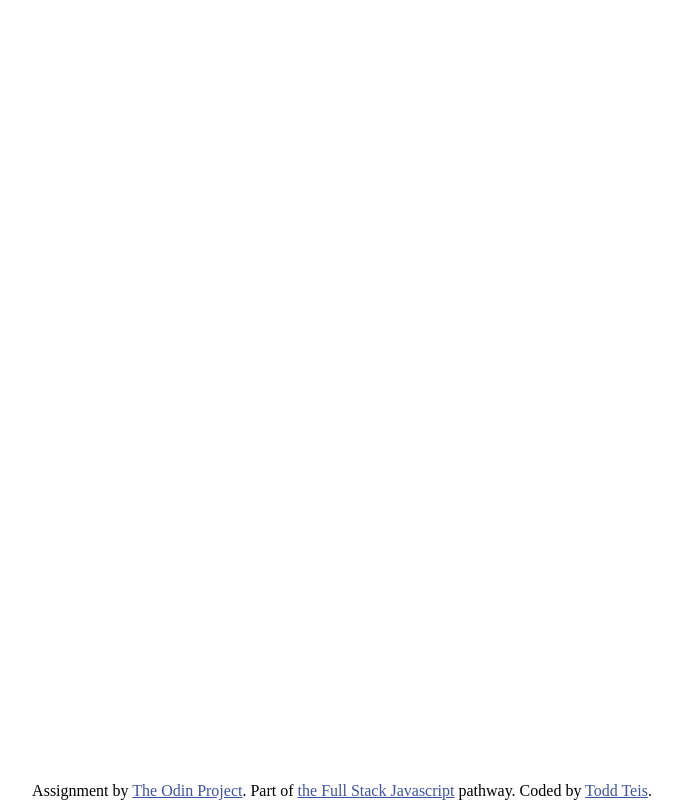
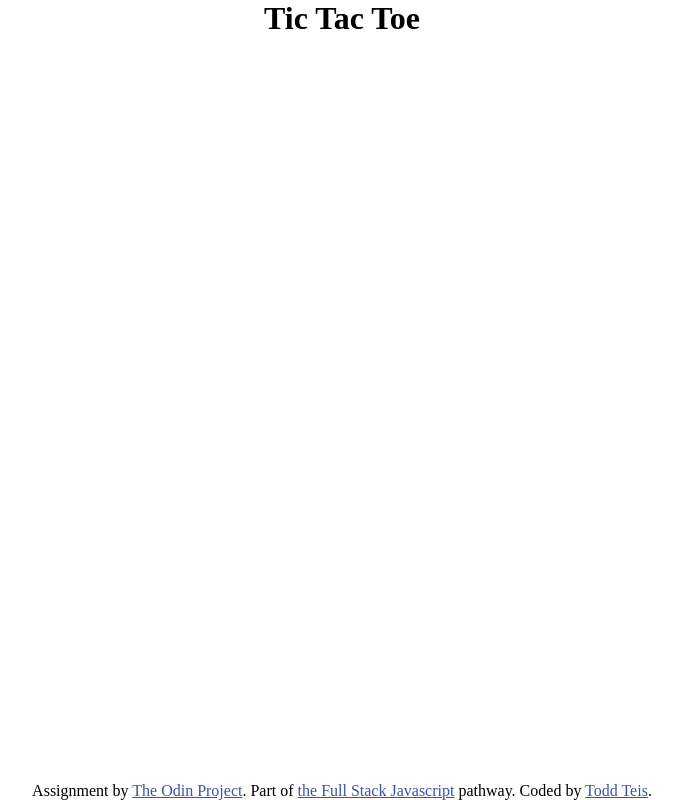
Before and after one commit to toddteis/Tic-Tac-Toe, a plain HTML site: page index.html in a window 1280 px wide. Shown: the whole page, without its empty margins (298-980 px from the left). Drawn offline with Linux system fonts and the light colour scheme.

Commit message:
Added heading & centered horizonally.

```diff
--- a/index.html
+++ b/index.html
@@ -10,6 +10,12 @@
 </head>
 
 <body>
+    <main>
+        <h1>Tic Tac Toe</h1>
+        <section class="">
+
+        </section>
+    </main>
 
     <footer>
         <p class="attribution">
--- a/styles.css
+++ b/styles.css
@@ -17,7 +17,9 @@ html {
     background-color: var(--white);
 }
 
-
+h1 {
+    text-align: center;
+}
 
 /* FOOTER SECTION */
 
```
